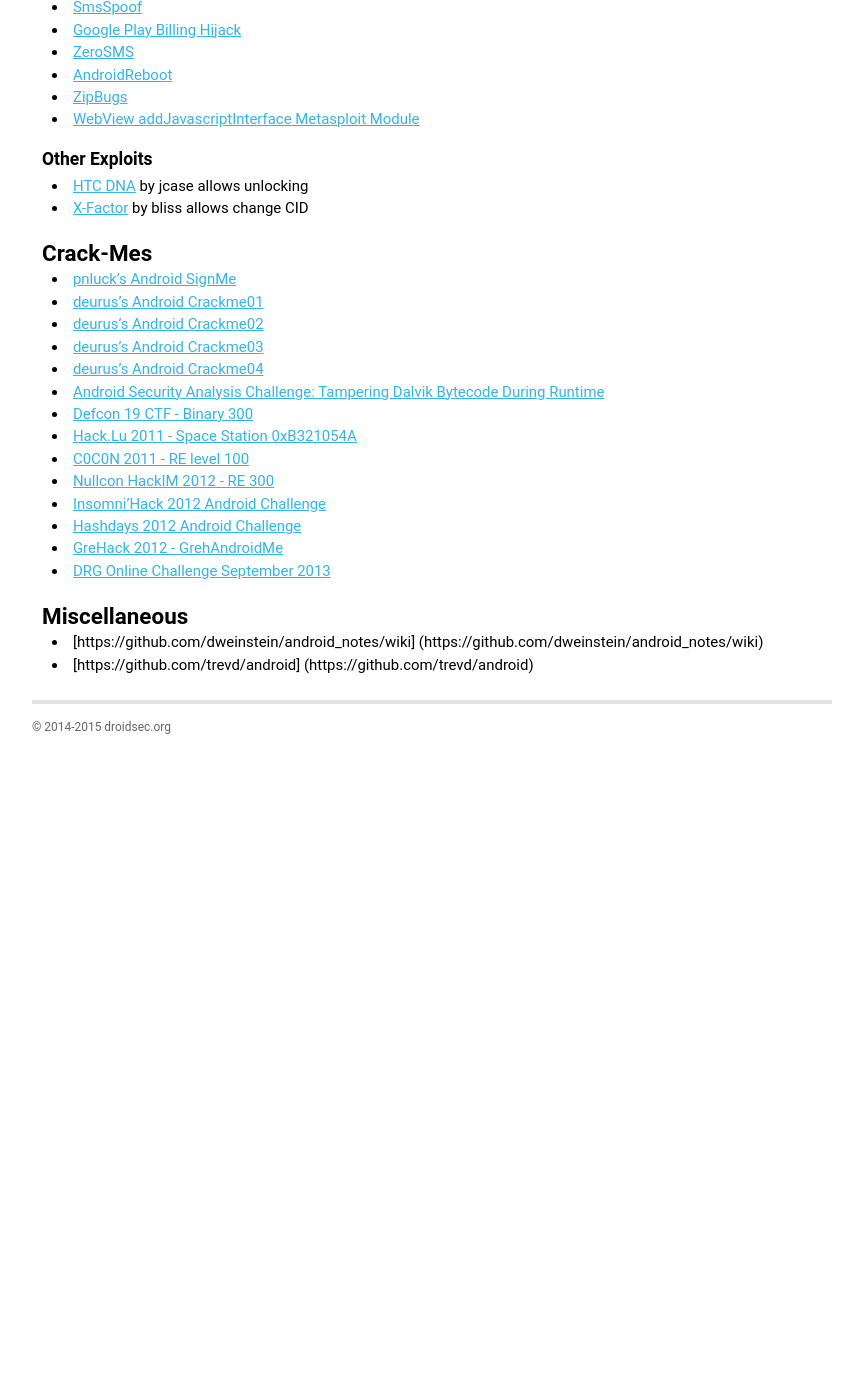
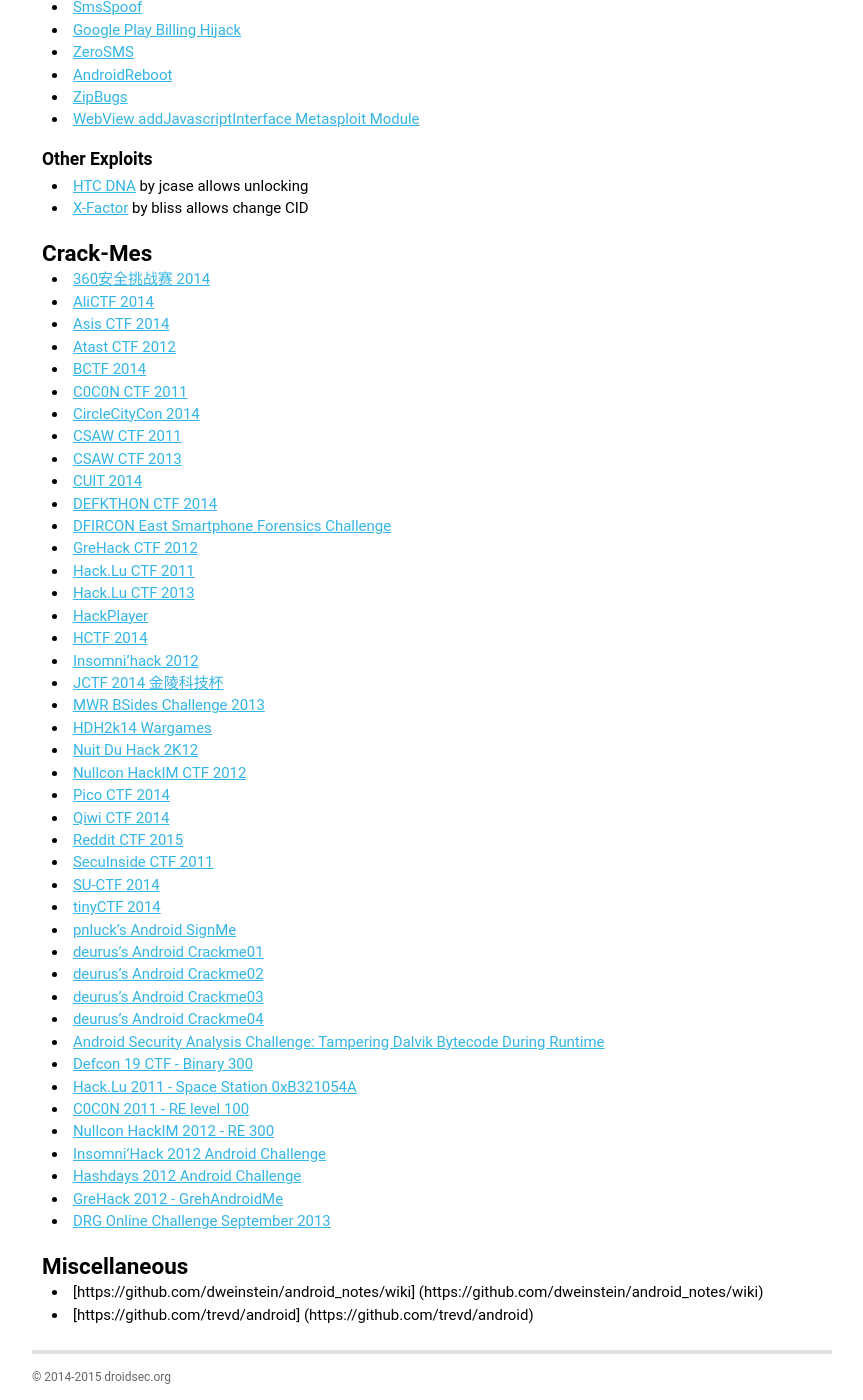
Before and after one commit to droidsec/droidsec.github.io, a Jekyll site: the page built from wiki/index.md, in a window 1280 px wide and 1400 px high, scrolled down 8161 px. Shown: the whole window, without its empty margins (208-1071 px from the left). Built offline with Jekyll 4.4.1, drawn with Linux system fonts in a browser that asks for light colours; Markdown is read by kramdown in place of the engine named in the settings; before the commit the page ends 8911 px from its top, so only the background shows below that.

Commit message:
Android Challenges Updates
This updates is to reflect the download links for all the Android challenges that were made available during CTF.

```diff
--- a/wiki/index.md
+++ b/wiki/index.md
@@ -307,6 +307,35 @@
 
 ## Crack-Mes
 
+* [360安全挑战赛 2014](https://drive.google.com/folderview?id=0B7rtSe_PH_fTZDBSS3c2dHp1YkU&usp=sharing)
+* [AliCTF 2014](https://drive.google.com/folderview?id=0B7rtSe_PH_fTZ2w0elV6eVprWTA&usp=sharing)
+* [Asis CTF 2014](https://drive.google.com/folderview?id=0B7rtSe_PH_fTejB6c3lxM19YUGs&usp=sharing)
+* [Atast CTF 2012](https://drive.google.com/folderview?id=0B7rtSe_PH_fTLVpJTXRHYW1UMU0&usp=sharing)
+* [BCTF 2014](https://drive.google.com/folderview?id=0B7rtSe_PH_fTQ2JpbVZvWjVoa28&usp=sharing)
+* [C0C0N CTF 2011](https://drive.google.com/folderview?id=0B7rtSe_PH_fTSjg3dUpibkZvTzA&usp=sharing)
+* [CircleCityCon 2014](https://drive.google.com/folderview?id=0B7rtSe_PH_fTbDFrMHBjS2hxOUk&usp=sharing)
+* [CSAW CTF 2011](https://drive.google.com/folderview?id=0B7rtSe_PH_fTM2NHN0xUUDM0c2c&usp=sharing)
+* [CSAW CTF 2013](https://drive.google.com/folderview?id=0B7rtSe_PH_fTd0tmQ2liSDhqc0E&usp=sharing)
+* [CUIT 2014](https://drive.google.com/folderview?id=0B7rtSe_PH_fTbXZXR1JBQXJOMnM&usp=sharing)
+* [DEFKTHON CTF 2014](https://drive.google.com/folderview?id=0B7rtSe_PH_fTN0tLX2RYQzVxdGM&usp=sharing)
+* [DFIRCON East Smartphone Forensics Challenge](https://drive.google.com/folderview?id=0B7rtSe_PH_fTX2JwQzVMTU5UMHc&usp=sharing)
+* [GreHack CTF 2012](https://drive.google.com/folderview?id=0B7rtSe_PH_fTNzdwZWNaRU5sVjA&usp=sharing)
+* [Hack.Lu CTF 2011](https://drive.google.com/folderview?id=0B7rtSe_PH_fTcWRrVjFGR1Z5WTA&usp=sharing)
+* [Hack.Lu CTF 2013](https://drive.google.com/folderview?id=0B7rtSe_PH_fTZ3lpdkhfSVV6bms&usp=sharing)
+* [HackPlayer](https://drive.google.com/folderview?id=0B7rtSe_PH_fTWHRkMjhUa3dDTFU&usp=sharing)
+* [HCTF 2014](https://drive.google.com/folderview?id=0B7rtSe_PH_fTRlVBRnFqaDU4OHc&usp=sharing)
+* [Insomni'hack 2012](https://drive.google.com/folderview?id=0B7rtSe_PH_fTUlB1dXNOOXZ1QVU&usp=sharing)
+* [JCTF 2014 金陵科技杯](https://drive.google.com/folderview?id=0B7rtSe_PH_fTcXZaV0thN0p1Vzg&usp=sharing)
+* [MWR BSides Challenge 2013](https://drive.google.com/folderview?id=0B7rtSe_PH_fTQ2Nmd0dSOVNqVjg&usp=sharing)
+* [HDH2k14 Wargames](https://drive.google.com/folderview?id=0B7rtSe_PH_fTZjBJekFzNEVyb1k&usp=sharing)
+* [Nuit Du Hack 2K12](https://drive.google.com/folderview?id=0B7rtSe_PH_fTTzlsTU9LcHJqYUE&usp=sharing)
+* [Nullcon HackIM CTF 2012](https://drive.google.com/folderview?id=0B7rtSe_PH_fTUnJhV1NMN2RydUk&usp=sharing)
+* [Pico CTF 2014](https://drive.google.com/folderview?id=0B7rtSe_PH_fTTS1qMWZEaTNyWGM&usp=sharing)
+* [Qiwi CTF 2014](https://drive.google.com/folderview?id=0B7rtSe_PH_fTWG1zM1pGMl9tYzA&usp=sharing)
+* [Reddit CTF 2015](https://drive.google.com/folderview?id=0B7rtSe_PH_fTYWVVcGR5YnZFeFU&usp=sharing)
+* [SecuInside CTF 2011](https://drive.google.com/folderview?id=0B7rtSe_PH_fTNHg4c29oWV94X1E&usp=sharing)
+* [SU-CTF 2014](https://drive.google.com/folderview?id=0B7rtSe_PH_fTUlpfRVgxQTgzakE&usp=sharing)
+* [tinyCTF 2014](https://drive.google.com/folderview?id=0B7rtSe_PH_fTVFBJWHFmbko2N1k&usp=sharing)
 * [pnluck's Android SignMe](http://crackmes.de/users/pnluck/android_signme/)
 * [deurus's Android Crackme01](http://crackmes.de/users/deurus/android_crackme01/)
 * [deurus's Android Crackme02](http://crackmes.de/users/deurus/android_crackme02/)
```
